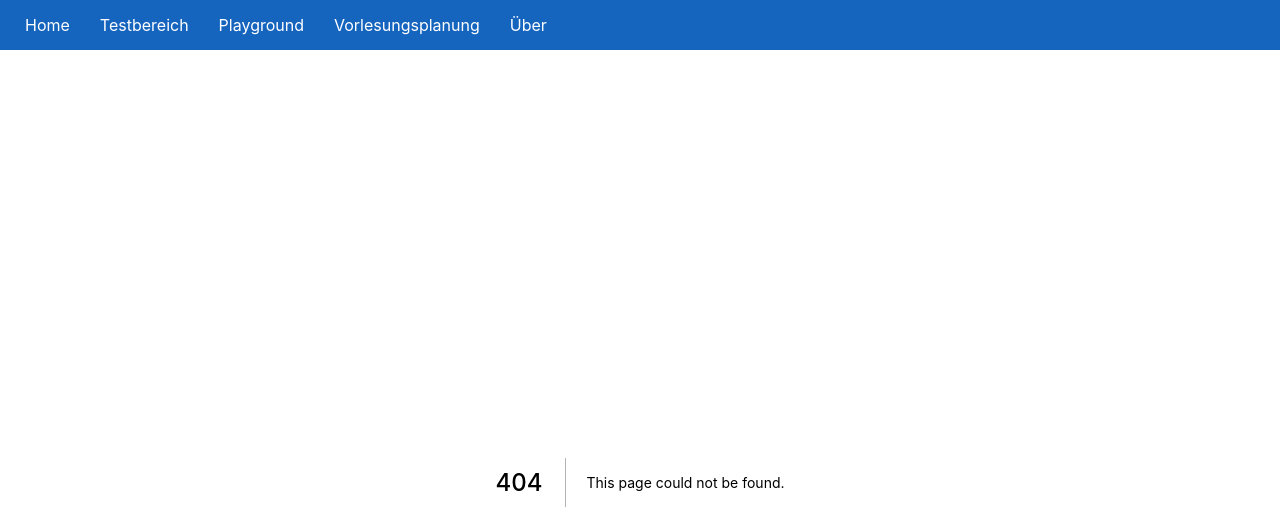
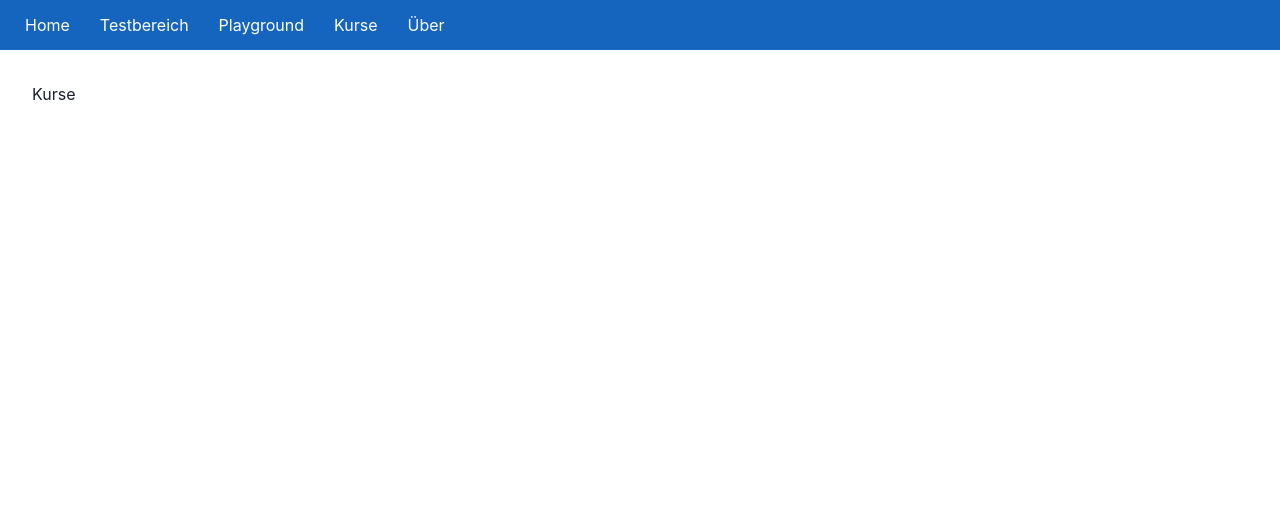
Before and after one commit to behrends/dhbw-lecture-plan, a Next.js app: page /courses in a window 1280 px wide. Before the commit this address had no page. Shown: the top 530 px of the page. Built offline with nearby package versions, Linux system fonts and the light colour scheme.

Commit message:
Seite für Kurse anstatt Vorlesungsplanung

```diff
--- a/components/Nav.jsx
+++ b/components/Nav.jsx
@@ -15,7 +15,7 @@ const Nav = () => {
           <Link href="/playground">Playground</Link>
         </li>
         <li>
-          <Link href="/planning">Vorlesungsplanung</Link>
+          <Link href="/courses">Kurse</Link>
         </li>
         <li>
           <Link href="/about">Über</Link>
--- /dev/null
+++ b/pages/courses.js
@@ -0,0 +1,3 @@
+export default function Courses() {
+  return <h1>Kurse</h1>;
+}
--- a/pages/planning.js
+++ /dev/null
@@ -1,3 +0,0 @@
-export default function Planning() {
-  return <h1>Planung</h1>;
-}
```
